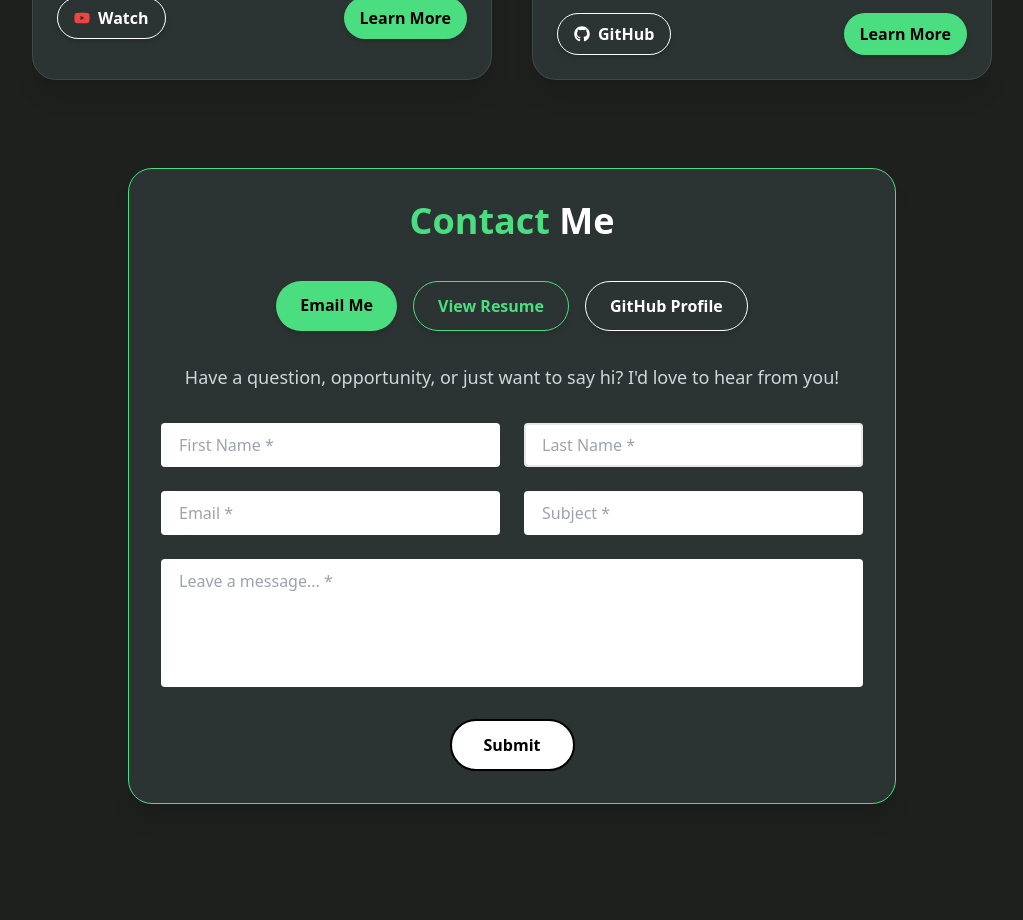
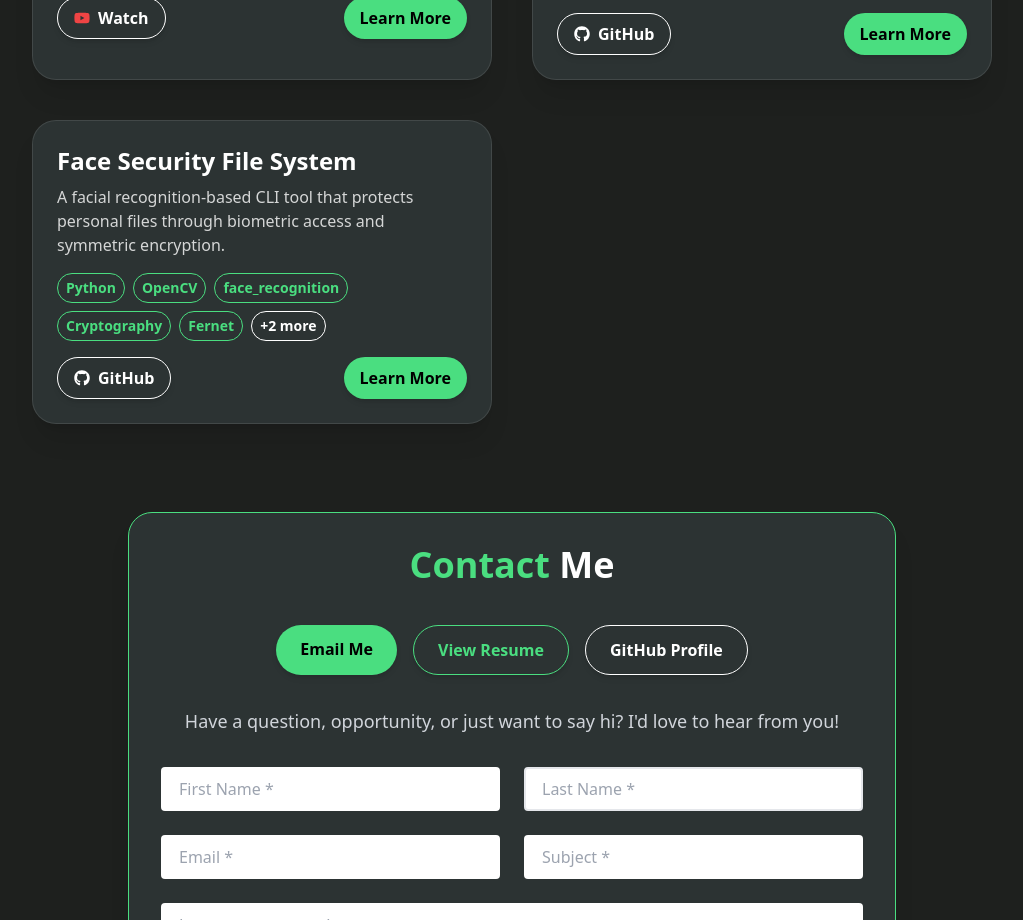
Before and after one commit to jhsotoglz/web-portfolio, a React (Vite) app: page / in a window 1280 px wide. Shown: the part 2060-2980 px from the top of the page, without its empty margins (128-1151 px from the left). Built offline with nearby package versions, Linux system fonts and the light colour scheme.

Commit message:
Adding new project to web-porfolio

```diff
--- a/src/data/projectData.ts
+++ b/src/data/projectData.ts
@@ -174,8 +174,44 @@ export const projects: Project[] = [
               logic and frontend integration.`,
     pdfs: [],
     images: []
+  },
+  {
+    title: "Face Security File System",
+    description: "A facial recognition-based CLI tool that protects personal files through biometric access and symmetric encryption.",
+    tech: [
+      "Python",
+      "OpenCV",
+      "face_recognition",
+      "Cryptography",
+      "Fernet",
+      "CLI",
+      "NumPy"
+    ],
+    link: "https://github.com/jhsotoglz/face_security_system",
+    youtubeLinks: [],
+    details: `Face Security File System is a privacy-focused command-line application that uses facial recognition to control access
+            to encrypted files. Built in Python, it combines OpenCV for real-time webcam capture, the face_recognition library for
+            biometric identity verification, and the cryptography package for symmetric file encryption with Fernet.\n\n
+
+            Users register with their facial image, which is encoded and stored locally. Once registered, users can log in by
+            presenting their face, and upon successful match, gain access to encrypt or decrypt personal files.\n\n
+
+            Key features include:\n\n
+            - Facial image capture and encoding per user\n
+            - Real-time facial recognition for user authentication\n
+            - Secure file encryption/decryption using Fernet\n
+            - Simple CLI interface with support for Ubuntu/Linux\n
+            - Auto-generation and use of a shared secret key (initial MVP approach)\n\n
+
+            I designed the project to explore biometric authentication and local data protection. The encryption process deletes
+            the original file after creating an encrypted copy, and vice versa for decryption.\n\n
+
+            Planned future improvements include per-user key management, GUI support (Tkinter or PyQt), gesture-based controls,
+            access logs, and more advanced key lifecycle handling for real-world use cases.\n\n
+
+            This project demonstrates practical knowledge in computer vision, applied cryptography, and CLI tool development while
+            prioritizing modularity and expandability for future features.`,
+    pdfs: [],
+    images: []
   }
-
-
-
 ];
```
